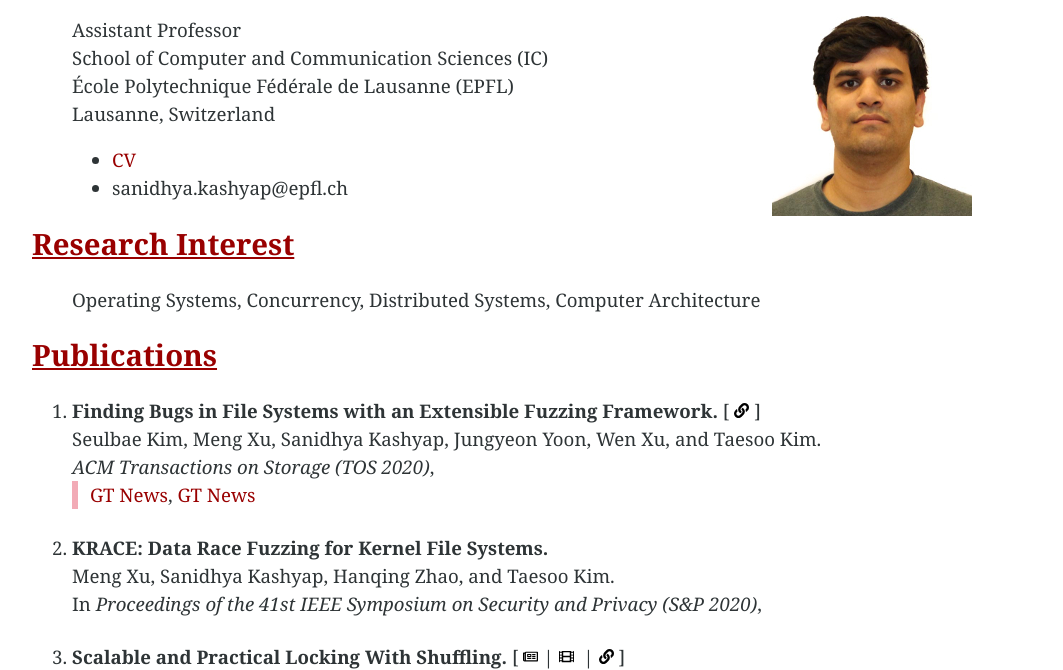
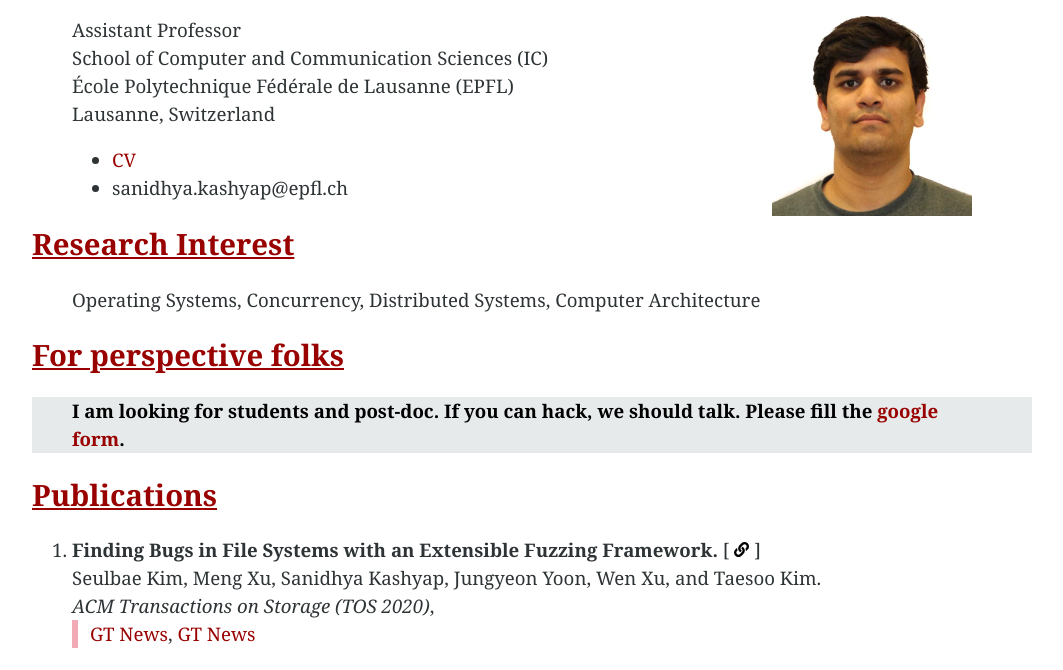
Before and after one commit to sanidhya/sanidhya.github.io, a plain HTML site: page index.html in a window 1280 px wide. Shown: the part 104-774 px from the top of the page, without its empty margins (108-1171 px from the left). Drawn offline with Linux system fonts and the light colour scheme.

Commit message:
include google form

```diff
--- a/index.html
+++ b/index.html
@@ -50,6 +50,13 @@ Lausanne, Switzerland<br />
 <blockquote>
 <p>Operating Systems, Concurrency, Distributed Systems, Computer Architecture</p>
 </blockquote>
+<h1 id="for-perspective-folks">For perspective folks</h1>
+<div class="notify">
+<blockquote>
+<p><strong>I am looking for students and post-doc. If you can hack, we should talk. Please fill the <a href="https://forms.gle/PMGX6uXFq3d2C48j8">google form</a>. </strong><br />
+</p>
+</blockquote>
+</div>
 <h1 id="pub">Publications</h1>
 <ol>
 <li class="pub">
```
